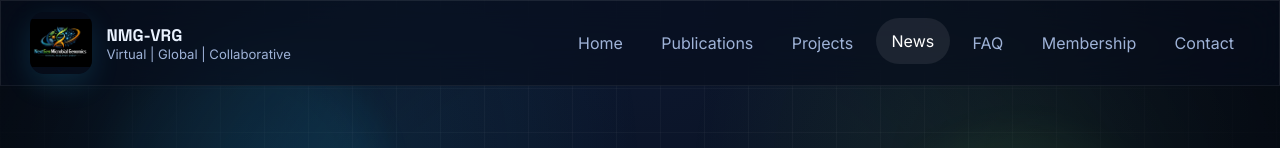
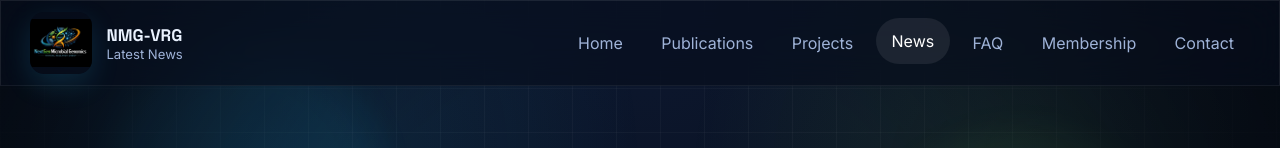
Before and after one commit to nextgenmicrogen/nextgenmicrogen.github.io, a plain HTML site: page news.html in a window 1280 px wide. Shown: the top 148 px of the page. Drawn offline with Linux system fonts and the light colour scheme.

Commit message:
Update news.html

```diff
--- a/news.html
+++ b/news.html
@@ -25,7 +25,7 @@
         <img src="logo.png" alt="NMG-VRG logo" class="brand-logo" />
         <div>
           <div class="brand-title">NMG-VRG</div>
-          <div class="brand-subtitle">Virtual | Global | Collaborative</div>
+          <div class="brand-subtitle">Latest News</div>
         </div>
       </a>
       <button class="menu-toggle" id="menuToggle" aria-label="Open navigation">☰</button>
```
